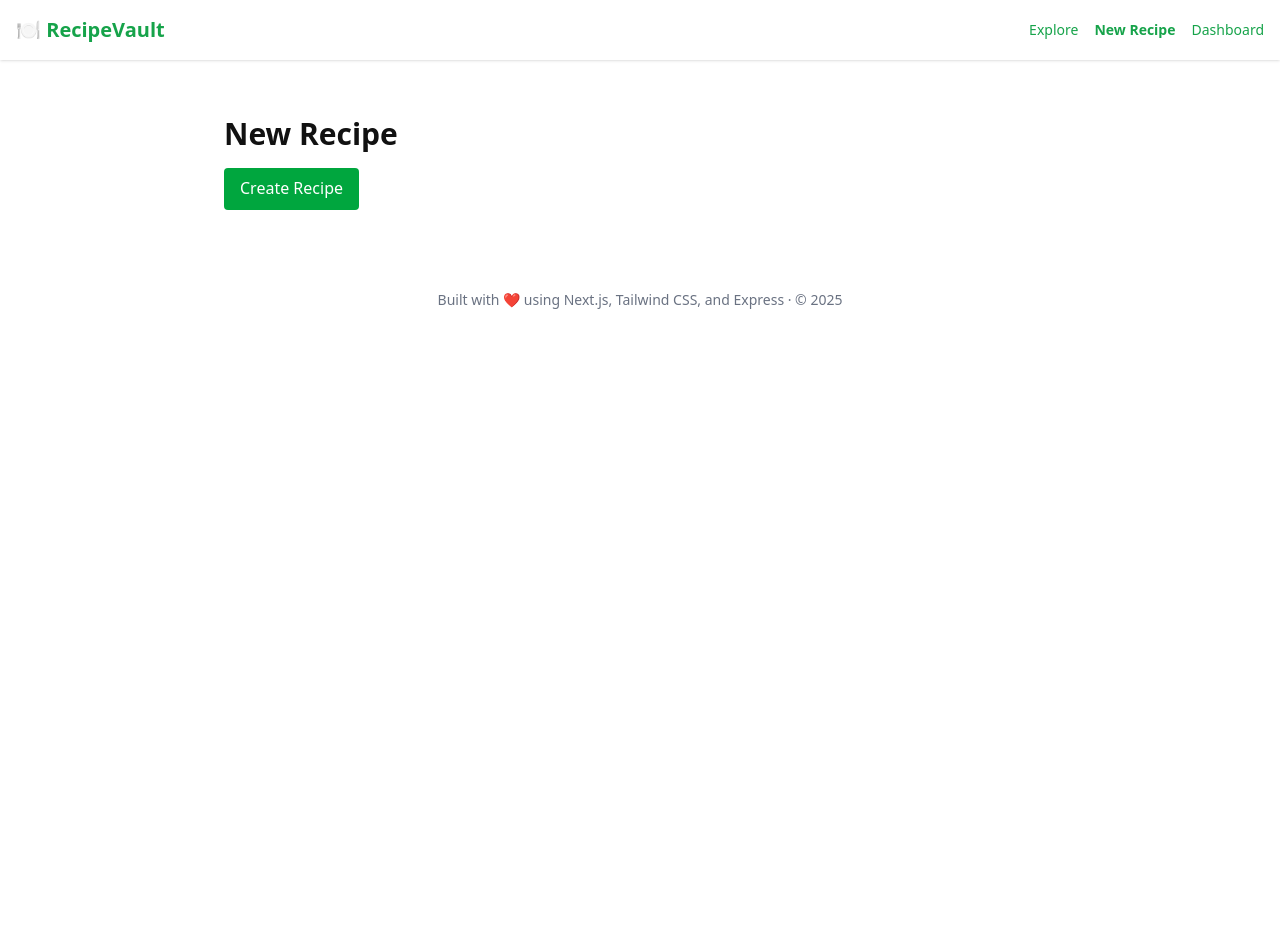
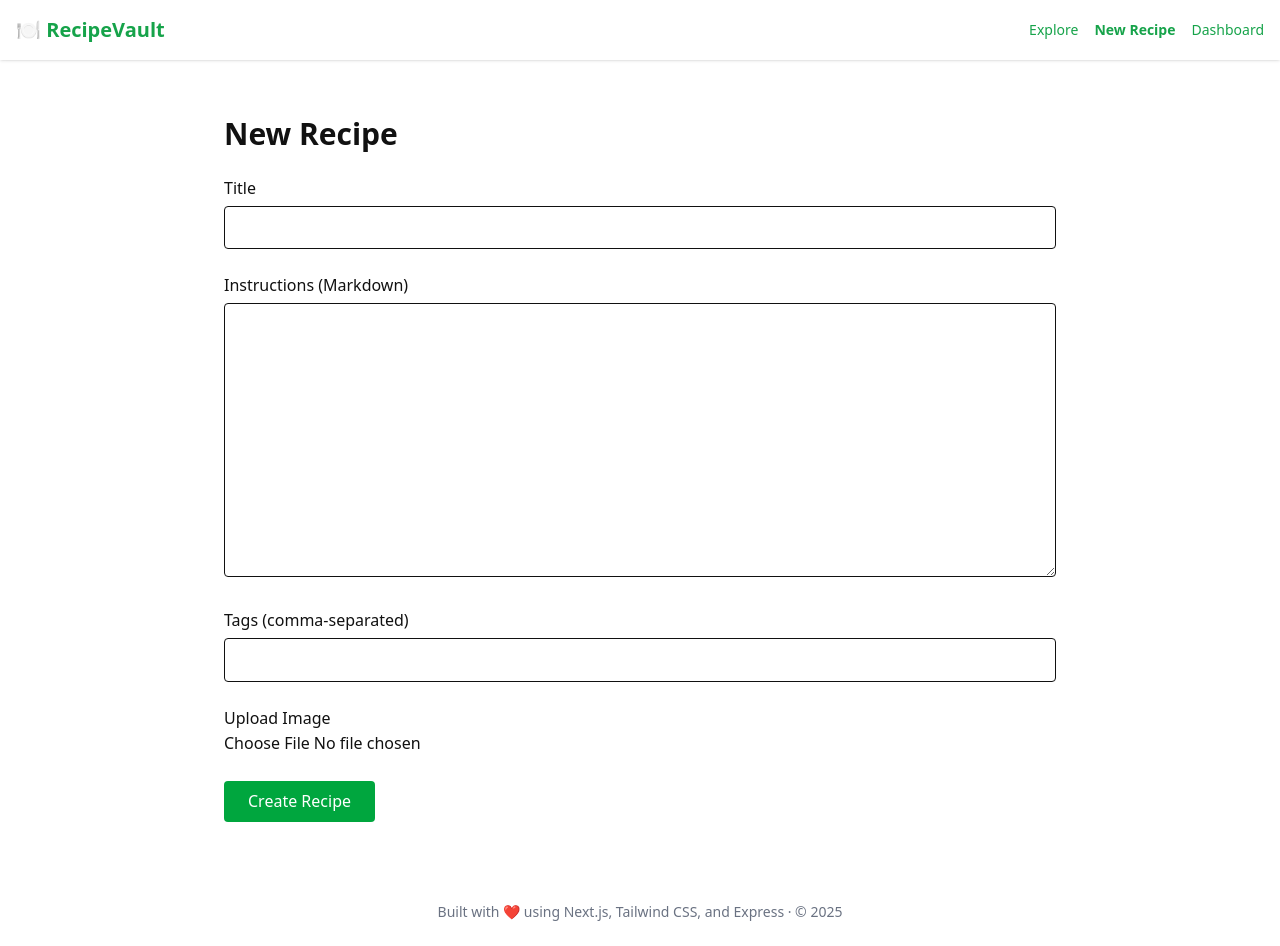
Before and after one commit to codebylexis/recipevault, a Next.js app in the folder frontend/: page /recipes/new in a window 1280 px wide. Before the commit the page ends 800 px from the top, so only its background shows below. Built offline with nearby package versions, Linux system fonts and the light colour scheme.

Commit message:
Cleaned up code and fixed build errors

```diff
--- a/frontend/src/app/recipes/new/page.tsx
+++ b/frontend/src/app/recipes/new/page.tsx
@@ -1,6 +1,6 @@
 'use client';
+
 import { useState } from 'react';
-import ReactMarkdown from 'react-markdown';
 import { useRouter } from 'next/navigation';
 
 export default function NewRecipePage() {
@@ -10,8 +10,6 @@ export default function NewRecipePage() {
   const [tags, setTags] = useState('');
   const [image, setImage] = useState<File | null>(null);
   const [previewUrl, setPreviewUrl] = useState('');
-  const [loading, setLoading] = useState(false);
-  const [error, setError] = useState('');
 
   const handleImageChange = (e: React.ChangeEvent<HTMLInputElement>) => {
     const file = e.target.files?.[0];
@@ -21,53 +19,90 @@ export default function NewRecipePage() {
     }
   };
 
-  const handleSubmit = async (e: React.FormEvent) => {
+  const handleSubmit = async (e: React.FormEvent<HTMLFormElement>) => {
     e.preventDefault();
-    if (!title.trim() || !content.trim()) return setError('Title and content are required');
 
-    setLoading(true);
-    setError('');
     const token = localStorage.getItem('token');
-    if (!token) return setError('Please log in.');
+    if (!token) return alert('Please log in.');
 
-    const fd = new FormData();
-    fd.append('title', title);
-    fd.append('content', content);
-    fd.append('tags', tags);
-    if (image) fd.append('image', image);
+    const formData = new FormData();
+    formData.append('title', title);
+    formData.append('content', content);
+    formData.append('tags', tags);
+    if (image) formData.append('image', image);
 
     try {
       const res = await fetch('http://localhost:4000/api/recipes', {
         method: 'POST',
         headers: { Authorization: `Bearer ${token}` },
-        body: fd,
+        body: formData,
       });
-      if (!res.ok) throw new Error(await res.text());
-      router.push('/dashboard');
-    } catch (err: any) {
+
+      if (!res.ok) throw new Error('Failed to create recipe');
+
+      const data = await res.json();
+      router.push(`/recipes/${data.id}`);
+    } catch (err) {
       console.error(err);
-      setError(err.message || 'Failed to create');
-    } finally {
-      setLoading(false);
+      alert('Something went wrong');
     }
   };
 
   return (
     <div className="p-8 max-w-4xl mx-auto">
-      <h1 className="text-3xl font-bold mb-4">New Recipe</h1>
-      <form onSubmit={handleSubmit} className="space-y-4">
-        {error && <p className="text-red-600">{error}</p>}
-        {/* Title, Tags, Content, Image upload */}
-        {/* Same structure as before */}
+      <h1 className="text-3xl font-bold mb-6">New Recipe</h1>
+      <form onSubmit={handleSubmit} className="space-y-6">
+        <div>
+          <label className="block font-medium">Title</label>
+          <input
+            type="text"
+            className="w-full border px-3 py-2 rounded mt-1"
+            value={title}
+            onChange={(e) => setTitle(e.target.value)}
+            required
+          />
+        </div>
+
+        <div>
+          <label className="block font-medium">Instructions (Markdown)</label>
+          <textarea
+            rows={10}
+            className="w-full border px-3 py-2 rounded mt-1"
+            value={content}
+            onChange={(e) => setContent(e.target.value)}
+            required
+          />
+        </div>
+
+        <div>
+          <label className="block font-medium">Tags (comma-separated)</label>
+          <input
+            type="text"
+            className="w-full border px-3 py-2 rounded mt-1"
+            value={tags}
+            onChange={(e) => setTags(e.target.value)}
+          />
+        </div>
+
+        <div>
+          <label className="block font-medium">Upload Image</label>
+          <input type="file" accept="image/*" onChange={handleImageChange} />
+          {previewUrl && (
+            <img
+              src={previewUrl}
+              alt="Preview"
+              className="mt-4 h-40 object-cover border rounded"
+            />
+          )}
+        </div>
+
         <button
           type="submit"
-          disabled={loading}
-          className="bg-green-600 text-white px-4 py-2 rounded hover:bg-green-700 disabled:opacity-50"
+          className="bg-green-600 text-white py-2 px-6 rounded hover:bg-green-700 transition"
         >
-          {loading ? 'Creating...' : 'Create Recipe'}
+          Create Recipe
         </button>
       </form>
-      {/* Markdown Live Preview */}
     </div>
   );
 }
--- a/frontend/src/app/signup/page.tsx
+++ b/frontend/src/app/signup/page.tsx
@@ -1,80 +1,92 @@
 'use client';
 
-import { useState } from 'react';
-import { useRouter } from 'next/navigation';
+import { useEffect, useState } from 'react';
+import Link from 'next/link';
+import Image from 'next/image';
 
-export default function SignupPage() {
-  const router = useRouter();
-
-  const [email, setEmail] = useState('');
-  const [password, setPassword] = useState('');
-  const [error, setError] = useState('');
-
-  const handleSubmit = async (e: React.FormEvent) => {
-    e.preventDefault();
-    setError('');
-
-    try {
-      const res = await fetch('http://localhost:4000/api/auth/register', {
-        method: 'POST',
-        headers: { 'Content-Type': 'application/json' },
-        body: JSON.stringify({ email, password }),
-      });
-
-      const data = await res.json();
-
-      if (!res.ok) {
-        setError(data.message || 'Something went wrong');
-        return;
+interface Recipe {
+  id: string;
+  title: string;
+  imageUrl?: string;
+  tags?: { name: string }[];
 }
 
-      // Store token (for now in localStorage; in production, use secure cookie)
-      localStorage.setItem('token', data.token);
+export default function ExploreRecipes() {
+  const [recipes, setRecipes] = useState<Recipe[]>([]);
+  const [search, setSearch] = useState('');
+  const [tag, setTag] = useState('');
 
-      // Redirect to dashboard (you'll build this later)
-      router.push('/dashboard');
-    } catch (err: any) {
-      setError('Server error. Please try again later.');
-    }
-  };
+  useEffect(() => {
+    const query = new URLSearchParams();
+    if (search) query.append('q', search);
+    if (tag) query.append('tag', tag);
+
+    fetch(`http://localhost:4000/api/recipes/public?${query.toString()}`)
+      .then((res) => res.json())
+      .then((data) => setRecipes(data));
+  }, [search, tag]);
 
   return (
-    <div className="min-h-screen flex items-center justify-center bg-gray-100 px-4">
-      <div className="max-w-md w-full bg-white p-6 rounded-lg shadow-md">
-        <h1 className="text-2xl font-bold mb-4 text-center">Sign Up</h1>
-        <form onSubmit={handleSubmit} className="space-y-4">
-          {error && <p className="text-red-500 text-sm">{error}</p>}
-          <div>
-            <label className="block text-sm font-medium">Email</label>
+    <div className="max-w-6xl mx-auto p-6">
+      <h1 className="text-3xl font-bold mb-6">Explore Recipes 🍽️</h1>
+
+      <div className="flex flex-col sm:flex-row gap-4 mb-8">
         <input
-              type="email"
-              className="mt-1 w-full border rounded px-3 py-2"
-              value={email}
-              onChange={e => setEmail(e.target.value)}
-              required
+          placeholder="Search by keyword..."
+          className="border px-3 py-2 rounded w-full"
+          value={search}
+          onChange={(e) => setSearch(e.target.value)}
+        />
+        <input
+          placeholder="Filter by tag (e.g. Italian)"
+          className="border px-3 py-2 rounded w-full sm:w-60"
+          value={tag}
+          onChange={(e) => setTag(e.target.value)}
         />
       </div>
-          <div>
-            <label className="block text-sm font-medium">Password</label>
-            <input
-              type="password"
-              className="mt-1 w-full border rounded px-3 py-2"
-              value={password}
-              onChange={e => setPassword(e.target.value)}
-              required
+
+      {recipes.length === 0 ? (
+        <p className="text-gray-600">No recipes found.</p>
+      ) : (
+        <div className="grid sm:grid-cols-2 lg:grid-cols-3 gap-6">
+          {recipes.map((recipe) => (
+            <div
+              key={recipe.id}
+              className="border rounded-lg overflow-hidden hover:shadow transition"
+            >
+              {recipe.imageUrl && (
+                <Image
+                  src={`http://localhost:4000${recipe.imageUrl}`}
+                  alt={recipe.title}
+                  width={600}
+                  height={300}
+                  className="w-full h-40 object-cover"
                 />
+              )}
+              <div className="p-4 space-y-1">
+                <h2 className="text-lg font-semibold">{recipe.title}</h2>
+                <div className="flex flex-wrap gap-1 text-xs text-gray-600">
+                  {recipe.tags?.map((t) => (
+                    <span
+                      key={t.name}
+                      className="bg-gray-200 px-2 py-1 rounded cursor-pointer"
+                      onClick={() => setTag(t.name)}
+                    >
+                      #{t.name}
+                    </span>
+                  ))}
                 </div>
-          <button
-            type="submit"
-            className="w-full bg-blue-600 text-white py-2 rounded hover:bg-blue-700 transition"
+                <Link
+                  href={`/recipes/${recipe.id}`}
+                  className="text-blue-600 text-sm underline"
                 >
-            Sign Up
-          </button>
-        </form>
-        <p className="mt-4 text-center text-sm">
-          Already have an account? <a href="/login" className="text-blue-600 underline">Log in</a>
-        </p>
+                  View Recipe
+                </Link>
               </div>
+            </div>
+          ))}
+        </div>
+      )}
     </div>
   );
 }
```
Lines whose indentation alone changed are shown as unchanged.
